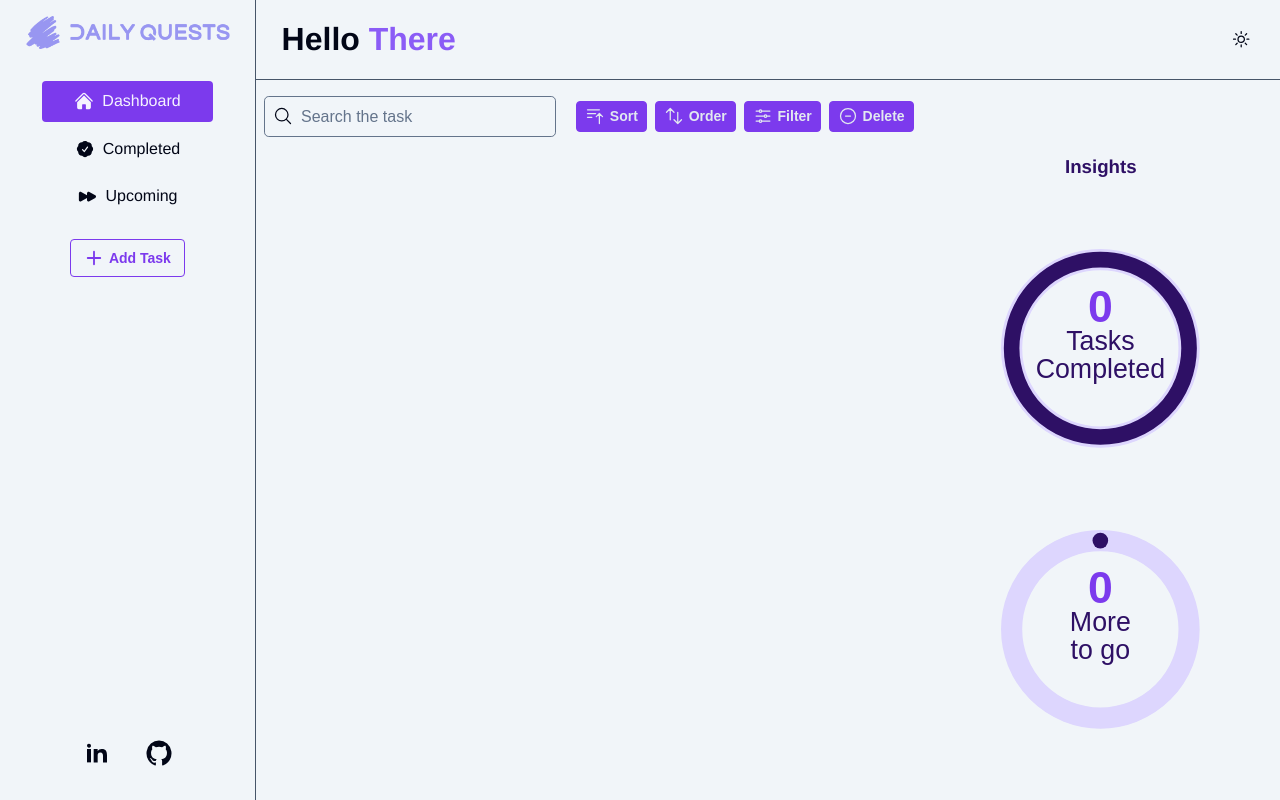
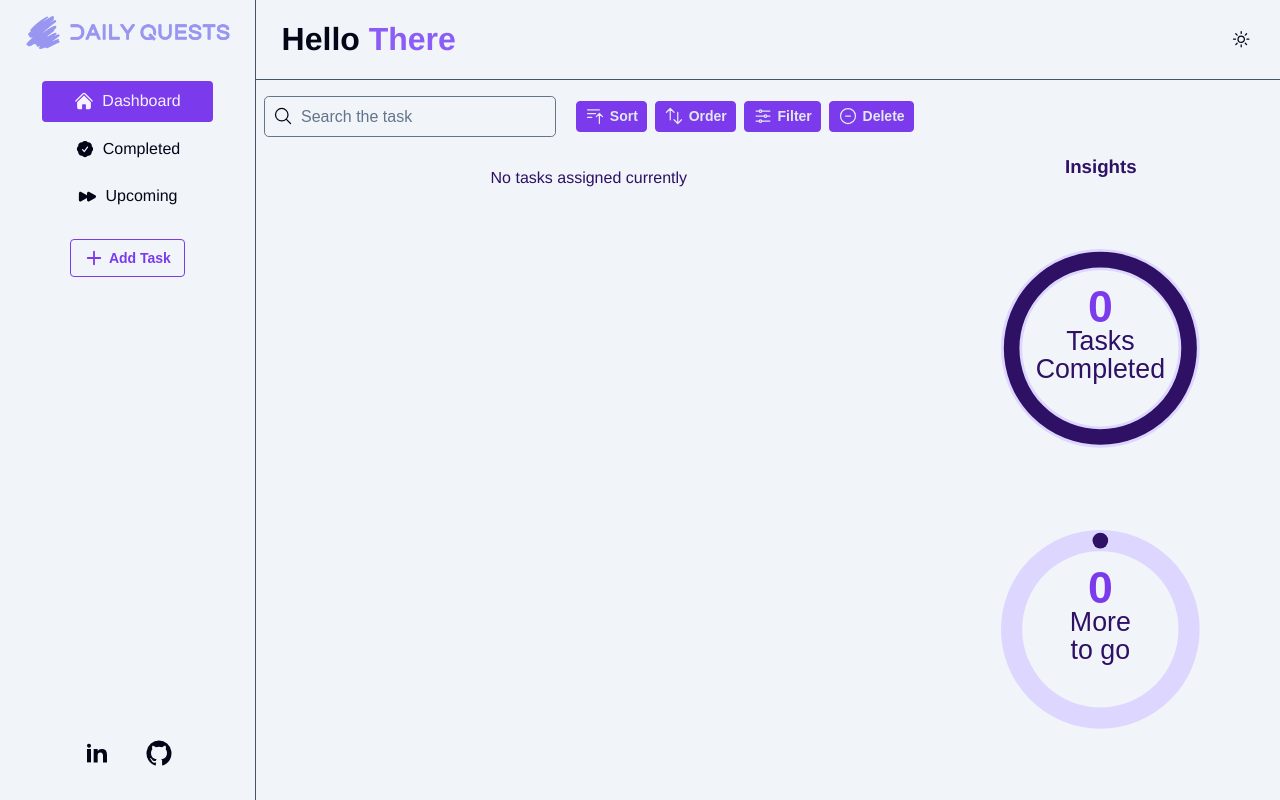
Before and after one commit to saran-3012/daily-quests, a React (Create React App) app: page / in a window 1280 px wide. Built offline with nearby package versions, Linux system fonts and the light colour scheme.

Commit message:
No task displayed update

```diff
--- a/src/Components/TaskComponents/AllTasks.jsx
+++ b/src/Components/TaskComponents/AllTasks.jsx
@@ -14,9 +14,24 @@ const AllTasks = () => {
 
   return (
     <div className='alltasks_container'>
-      {allTaskDetails.map((taskDtls) => (
-        <Task taskDetails={taskDtls} handleTaskOperations={handleTaskOperations}/>
-      ))}
+      {allTaskDetails.length?
+        allTaskDetails.map((taskDtls) => (
+          <Task taskDetails={taskDtls} handleTaskOperations={handleTaskOperations}/>
+        )):
+        <p className='notask_displayed_text'>
+          {
+            (StatesAndFunctions.activeNavlink==="All")?
+            "No tasks assigned currently":
+            (StatesAndFunctions.activeNavlink==="In progress")?
+            "No tasks in progress":
+            (StatesAndFunctions.activeNavlink==="Completed")?
+            "No completed tasks yet":
+            (StatesAndFunctions.activeNavlink==="Overdue")?
+            "You're all caught up! No tasks are overdue":
+            ""
+          }
+        </p>
+      }
     </div>
   )
 };
--- a/src/Styles/AllTasks.css
+++ b/src/Styles/AllTasks.css
@@ -5,3 +5,9 @@
     gap: 0.5rem;
     width: 100%;
 }
+
+.notask_displayed_text{
+    color: var(--color-violet-dark);
+    margin-top: 0.5rem;
+    align-self: center;
+}
```
Also changed, not shown: 8 other files (tests, documents, lock files or other folders).
